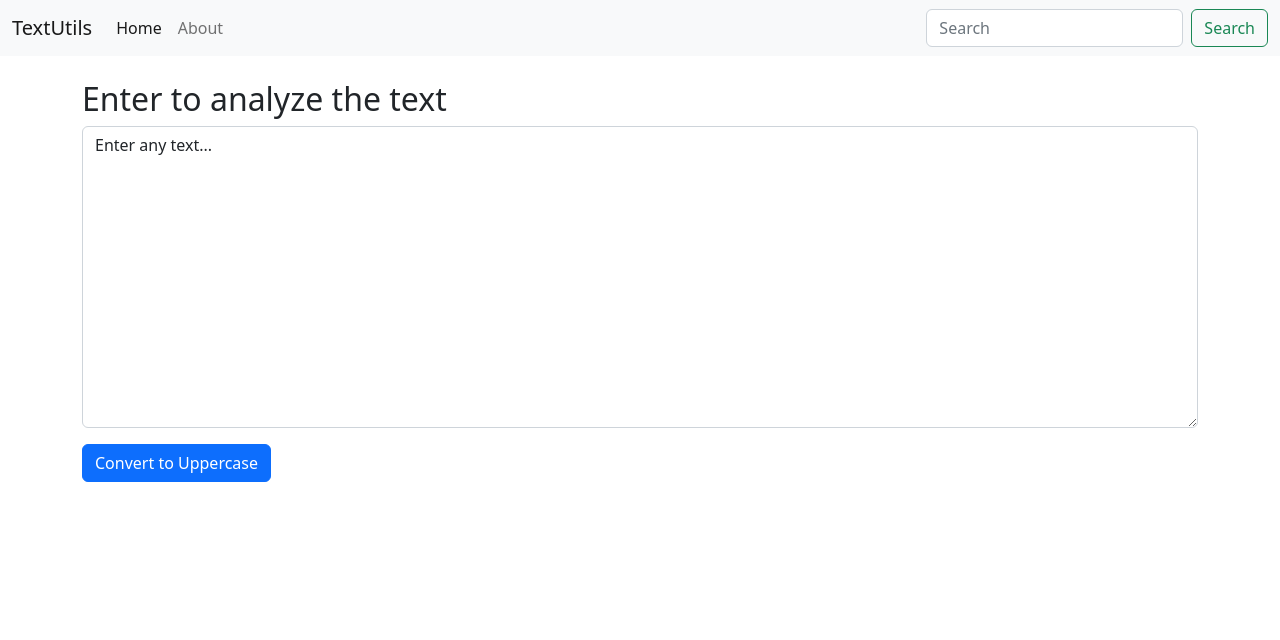
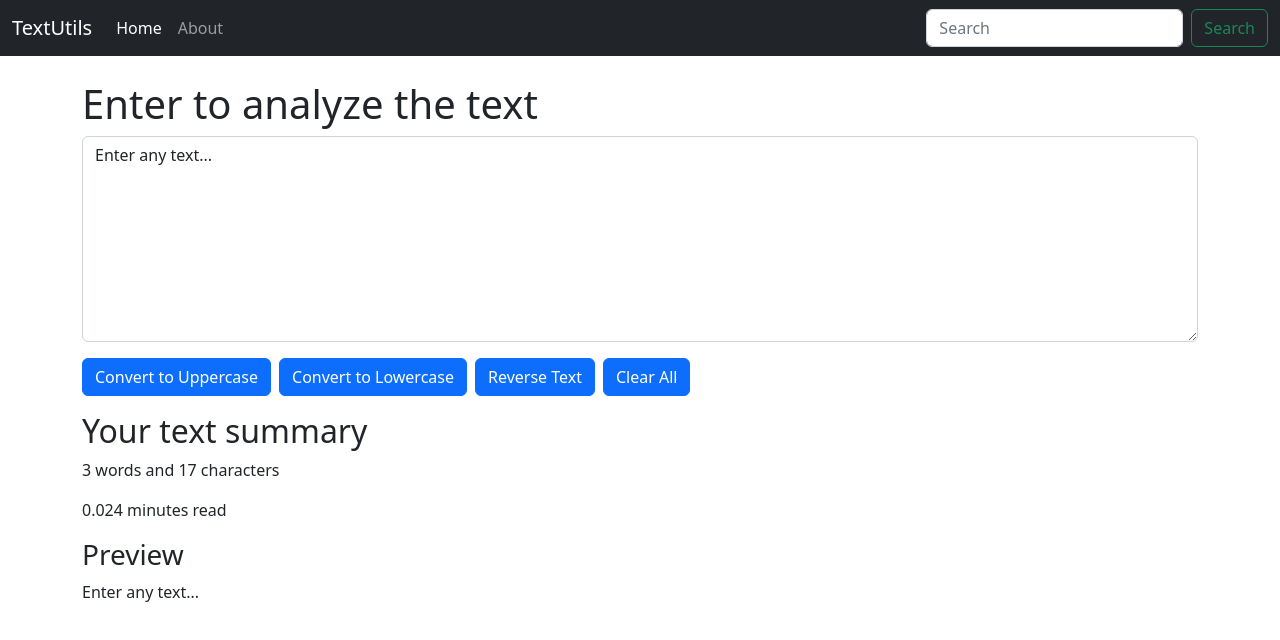
Before and after one commit to vishal-kumaar/text-utils, a React (Create React App) app: page / in a window 1280 px wide. Shown: the top 640 px of the page. Built offline with nearby package versions, Linux system fonts and the light colour scheme.

Commit message:
Lecture 8 Completed

```diff
--- a/src/components/Navbar.js
+++ b/src/components/Navbar.js
@@ -3,7 +3,7 @@ import PropTypes from 'prop-types'
 
 function Navbar(props) {
   return (
-    <nav className="navbar navbar-expand-lg bg-light">
+    <nav className="navbar navbar-expand-lg navbar-dark bg-dark">
         <div className="container-fluid">
             <a className="navbar-brand" href="/">{props.title}</a>
             <button className="navbar-toggler" type="button" data-bs-toggle="collapse" data-bs-target="#navbarSupportedContent" aria-controls="navbarSupportedContent" aria-expanded="false" aria-label="Toggle navigation">
--- a/src/components/TextForm.js
+++ b/src/components/TextForm.js
@@ -8,16 +8,51 @@ function TextUtils(props) {
     setText(newText)
   }
 
+  let convertToLowercase = () => {
+    let newText = text.toLowerCase();
+    setText(newText)
+  }
+
+  let reverseText = () => {
+    let newText = text.split("").reverse().join("");
+    setText(newText);
+  }
+
+  let clearAll = () => {
+    setText("");
+  }
+
   let handleOnChange = (event) => {
     setText(event.target.value);
   }
 
+  let words = 0;
+  let arrOfWords = text.split(" ");
+
+  for (let word of arrOfWords){
+    if (word !== ""){
+      words += 1;
+    }
+  }
+
   return (
-    <div className="container mt-4">
-        <h2>{props.heading}</h2>
-        <textarea className="form-control" value={text} onChange={handleOnChange} id="exampleFormControlTextarea1" rows="12"></textarea>
+    <>
+    <div className="container mt-4 mb-3">
+        <h1>{props.heading}</h1>
+        <textarea className="form-control" value={text} onChange={handleOnChange} id="exampleFormControlTextarea1" rows="8"></textarea>
         <button className="btn btn-primary mt-3" onClick={convertToUppercase}>Convert to Uppercase</button>
+        <button className="btn btn-primary mt-3 mx-2" onClick={convertToLowercase}>Convert to Lowercase</button>
+        <button className="btn btn-primary mt-3" onClick={reverseText}>Reverse Text</button>
+        <button className="btn btn-primary mt-3 mx-2" onClick={clearAll}>Clear All</button>
     </div>
+    <div className="container">
+      <h2>Your text summary</h2>
+      <p>{words} words and {text.length} characters</p>
+      <p>{0.008 * words} minutes read</p>
+      <h3>Preview</h3>
+      <p>{text}</p>
+    </div>
+  </>
   )
 }
 
```
